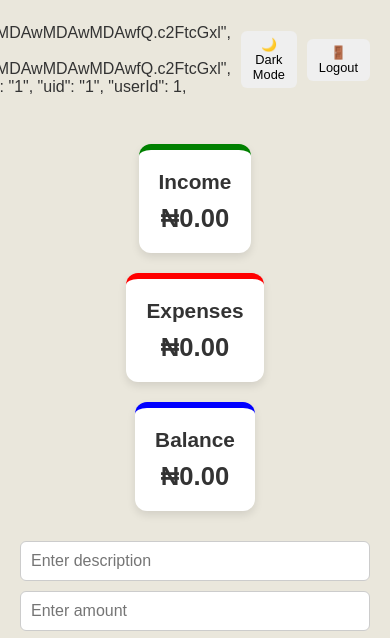
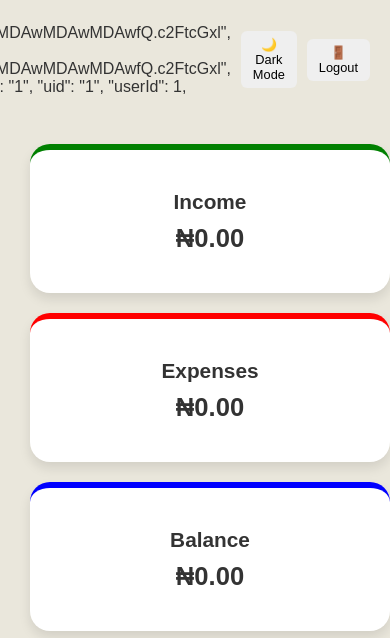
Before and after one commit to niffy23/budget-tracker, a plain HTML site: page index.html in a window 390 px wide. Shown: the part 93-731 px from the top of the page. Drawn offline with nearby package versions, Linux system fonts and the light colour scheme; sample sign-in values are in the browser's storage.

Commit message:
Update style.css

```diff
--- a/style.css
+++ b/style.css
@@ -207,10 +207,16 @@ body.dark-mode #transaction-list li {
     flex-direction: column;
     align-items: center;
   }
-
-  .card {
-    flex: 1 1 90%;
-  }
+.card {
+    width: 80%;
+  background: #fff;
+  padding: 40px;
+  margin: 10px;
+  border-radius: 20px;
+  box-shadow: 0 6px 12px rgba(0,0,0,0.1);
+  text-align: center;
+  transition: transform 0.2s;
+}
 
   form {
     flex-direction: column;
```
